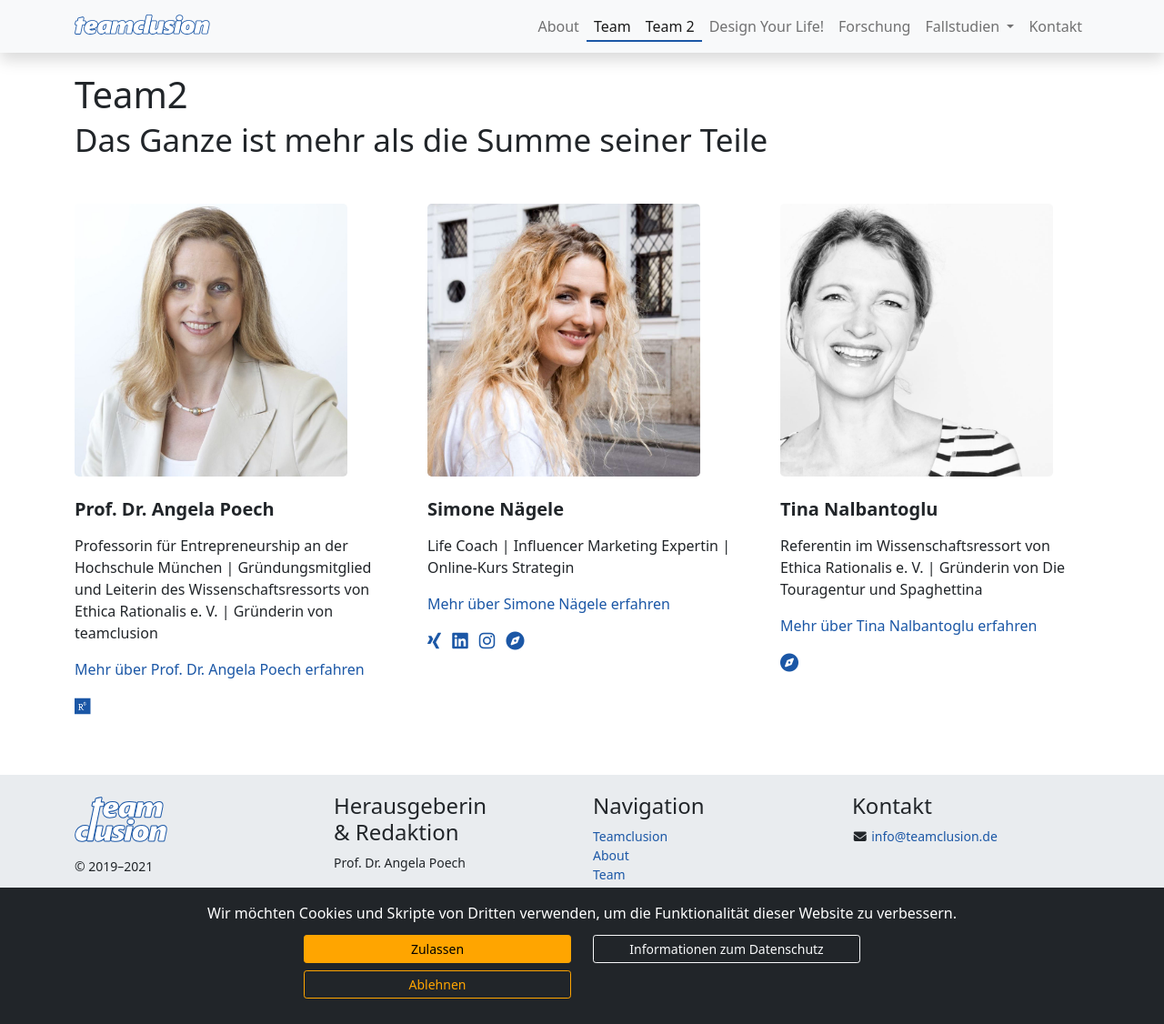
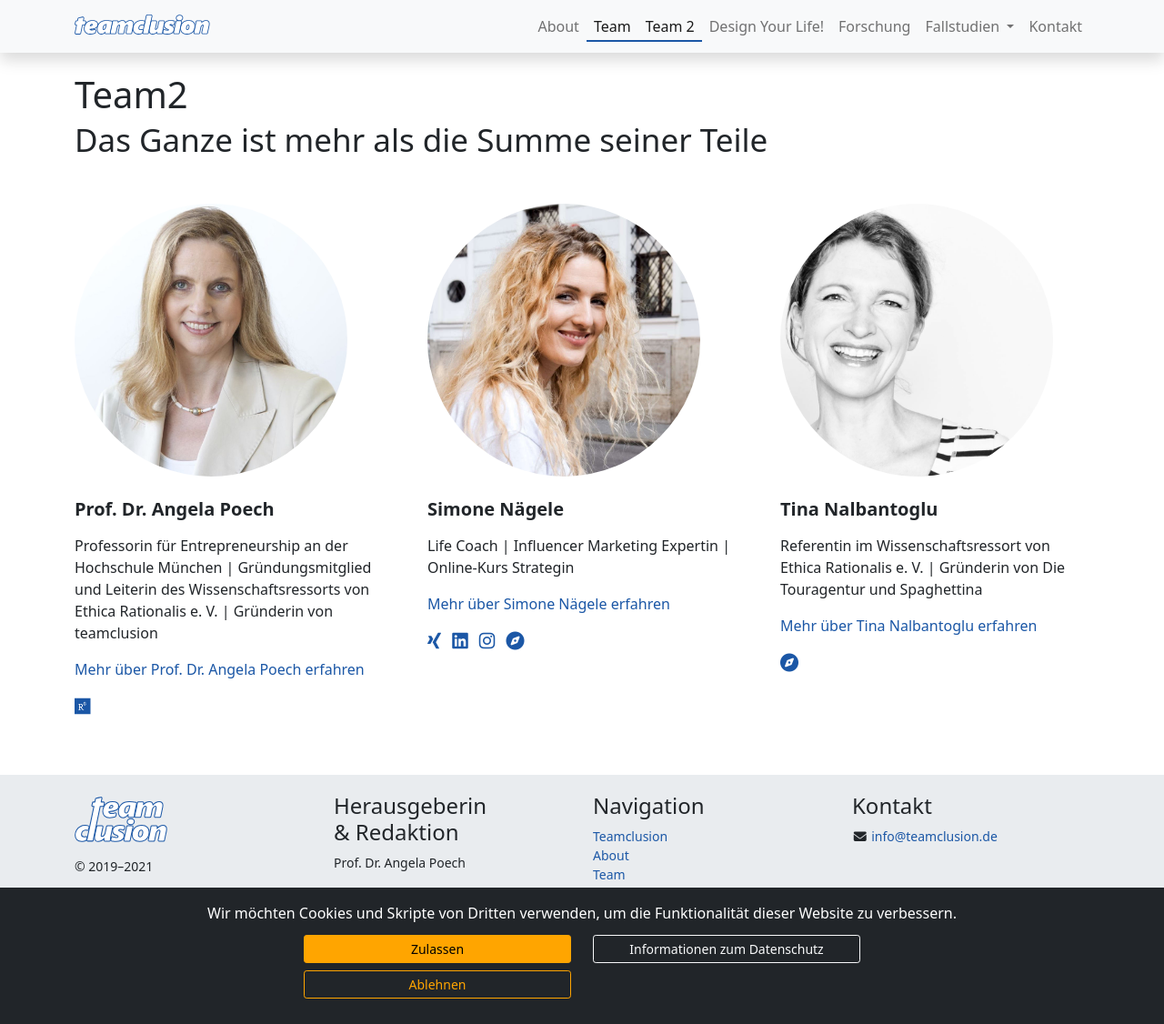
Before and after one commit to teamclusion/website, a Jekyll site: the page built from team_2.html, in a window 1280 px wide and 1126 px high. Shown: the whole window at 91% size. Built offline with Jekyll 4.4.1, drawn with Linux system fonts in a browser that asks for light colours; nearby versions of some CDN libraries; grey boxes are pictures that could not be loaded.

Commit message:
Runde Bilder

```diff
--- a/team_2.html
+++ b/team_2.html
@@ -12,7 +12,7 @@ subtitle: Das Ganze ist mehr als die Summe seiner Teile
     {% for item in site.data.team %}
     <div class="col-md-6 col-xl-4 mb-lg-0 mb- 5 offse t-md-3">
       <div class="avatar mx-auto">
-        <img src="{{ item.image }}" class="rounded-3 z-depth-1" alt="{{ item.name }} | Fotograf: {{ item.fotograf }}" role="img" aria-lable="Bild von {{ item.name }} | Fotograf: {{ item.fotograf }}" style="max-width:300px">
+        <img src="{{ item.image }}" class="rounded-circle z-depth-1" alt="{{ item.name }} | Fotograf: {{ item.fotograf }}" role="img" aria-lable="Bild von {{ item.name }} | Fotograf: {{ item.fotograf }}" style="max-width:300px">
       </div>
       <h2 class="h5 fw-bold mt-4 mb-3">{{ item.name }}</h2>
       <p class="text-uppercase blue-text"><strong>{{ item.position }}</strong></p>
```
